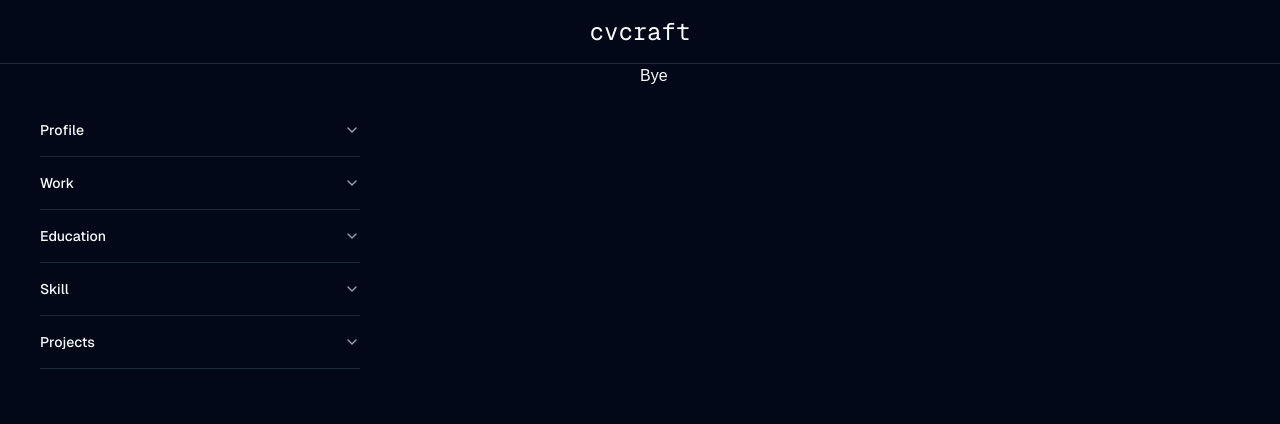
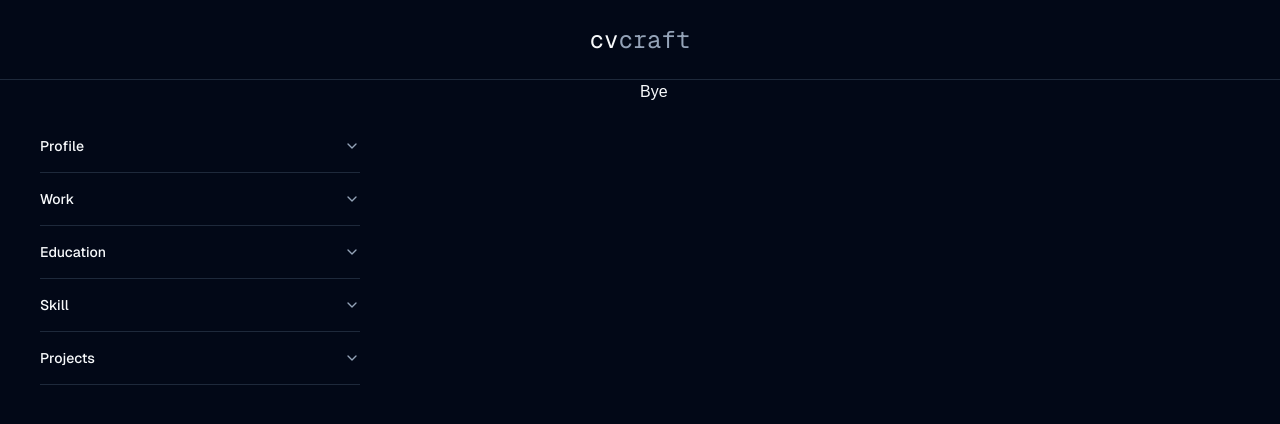
Before and after one commit to deucenn/cv-editor, a Next.js app: page / in a window 1280 px wide. Shown: the top 424 px of the page. Built offline with nearby package versions, Linux system fonts and the light colour scheme.

Commit message:
Build navbar

```diff
--- a/src/app/components/Navbar.js
+++ b/src/app/components/Navbar.js
@@ -1,7 +1,10 @@
 export default function NavBar() {
-    return (
-      <div className="font-mono text-2xl text-center border-b border-slate-800 flex items-center justify-center h-16">
-        <h1>cvcraft</h1>
-      </div>
-    );
-  }
+  return (
+    <div className="font-mono text-2xl text-center border-b border-slate-800 flex items-center justify-center h-20">
+      <h1>
+        <span>cv</span>
+        <span className="text-slate-400">craft</span>
+      </h1>
+    </div>
+  );
+}
--- a/src/app/layout.js
+++ b/src/app/layout.js
@@ -13,8 +13,8 @@ const geistMono = localFont({
 });
 
 export const metadata = {
-  title: "Create Next App",
-  description: "Generated by create next app",
+  title: "CVcraft",
+  description: "Build your CV online for free and get hired",
 };
 
 export default function RootLayout({ children }) {
```
